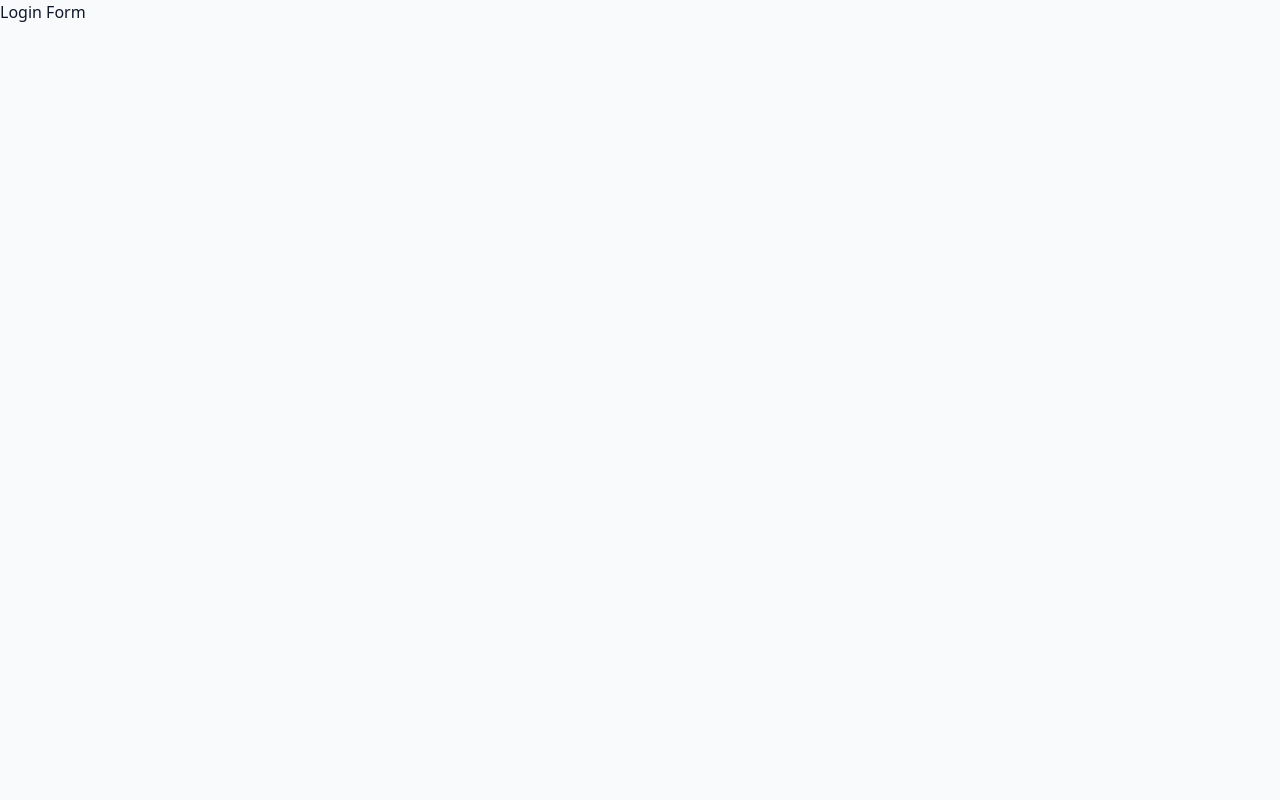
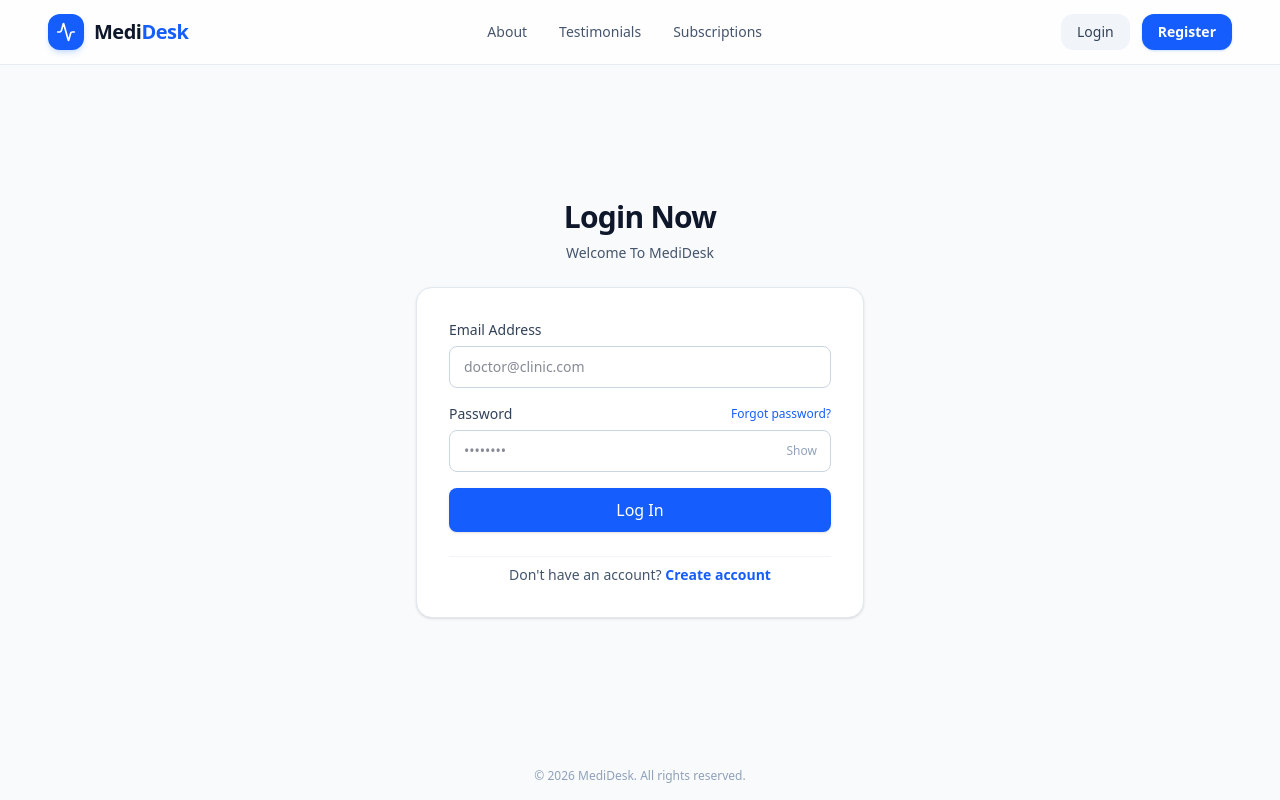
Before and after one commit to MAldeep/mediDesk_frontend, a Next.js app: page /login in a window 1280 px wide. Built offline with nearby package versions, Linux system fonts and the light colour scheme; no server answers.

Commit message:
Login form UI refinement .. Before Testing

```diff
--- a/app/(auth)/Auth_Components/LoginForm.tsx
+++ b/app/(auth)/Auth_Components/LoginForm.tsx
@@ -1,15 +1,20 @@
 "use client";
 
+import { useState } from "react";
+import { useForm } from "react-hook-form";
+import { zodResolver } from "@hookform/resolvers/zod";
+import { isAxiosError } from "axios";
+import Link from "next/link";
 import { loginSchema, LoginType } from "@/app/validations/loginValidation";
-import { zodResolver } from "@hookform/resolvers/zod";
-import { useForm } from "react-hook-form";
 import { useAuth } from "../hooks/useAuth";
 import FormError from "./FormError";
 
 export default function LoginForm() {
+  const [showPassword, setShowPassword] = useState(false);
+
   const {
     register,
-    reset,
+    setValue,
     formState: { errors },
     handleSubmit,
   } = useForm<LoginType>({
@@ -19,14 +24,21 @@ export default function LoginForm() {
       password: "",
     },
   });
+
   const { loginUser, loginIsError, loginError, loginIsLoading } = useAuth();
+
   const onSubmit = (data: LoginType) => {
     loginUser(data, {
-      onError: () => reset(),
+      onError: () => setValue("password", ""),
     });
   };
+
+  const backendErrorMessage = isAxiosError(loginError)
+    ? loginError.response?.data?.message || loginError.message
+    : loginError?.message || "An unexpected error occurred.";
+
   return (
-    <div>
+    <div className="bg-white p-6 sm:p-8 rounded-2xl border border-slate-200 shadow-sm space-y-6">
       {/* Global Error Banner */}
       {loginIsError && (
         <div className="p-3.5 bg-red-50 border border-red-200 rounded-xl text-red-600 text-sm flex items-center gap-2">
@@ -43,20 +55,95 @@ export default function LoginForm() {
               d="M12 8v4m0 4h.01M21 12a9 9 0 11-18 0 9 9 0 0118 0z"
             />
           </svg>
-          <span>{loginError?.message || "An unexpected error occurred."}</span>
+          <span>{backendErrorMessage}</span>
         </div>
       )}
-      {/* Form */}
-      <form onSubmit={handleSubmit(onSubmit)}>
-        <h1>Login Form</h1>
-        <input type="text" {...register("email")} />
-        {errors.email && <FormError error={errors.email.message} />}
-        <input type="text" {...register("password")} />
-        {errors.password && <FormError error={errors.password.message} />}
-        <button type="submit" disabled={loginIsLoading}>
-          Login
+
+      <form onSubmit={handleSubmit(onSubmit)} className="space-y-4">
+        {/* Email Input */}
+        <div className="flex flex-col gap-1.5">
+          <label className="text-sm font-medium text-slate-700">
+            Email Address
+          </label>
+          <input
+            type="email"
+            {...register("email")}
+            disabled={loginIsLoading}
+            placeholder="doctor@clinic.com"
+            className={`w-full px-3.5 py-2.5 rounded-lg border text-sm transition duration-150 outline-none focus:ring-2 ${
+              errors.email
+                ? "border-red-300 focus:border-red-500 focus:ring-red-200"
+                : "border-slate-300 focus:border-blue-600 focus:ring-blue-100"
+            }`}
+          />
+          {errors.email && <FormError error={errors.email.message} />}
+        </div>
+
+        {/* Password Input */}
+        <div className="flex flex-col gap-1.5">
+          <div className="flex items-center justify-between">
+            <label className="text-sm font-medium text-slate-700">
+              Password
+            </label>
+            <Link
+              href="/forgot-password"
+              className="text-xs font-medium text-blue-600 hover:text-blue-700 hover:underline"
+            >
+              Forgot password?
+            </Link>
+          </div>
+          <div className="relative">
+            <input
+              type={showPassword ? "text" : "password"}
+              {...register("password")}
+              disabled={loginIsLoading}
+              placeholder="••••••••"
+              className={`w-full px-3.5 py-2.5 rounded-lg border text-sm transition duration-150 outline-none focus:ring-2 ${
+                errors.password
+                  ? "border-red-300 focus:border-red-500 focus:ring-red-200"
+                  : "border-slate-300 focus:border-blue-600 focus:ring-blue-100"
+              }`}
+            />
+            <button
+              type="button"
+              onClick={() => setShowPassword(!showPassword)}
+              className="absolute inset-y-0 right-0 pr-3.5 flex items-center text-slate-400 hover:text-slate-600 text-xs font-medium"
+            >
+              {showPassword ? "Hide" : "Show"}
+            </button>
+          </div>
+          {errors.password && <FormError error={errors.password.message} />}
+        </div>
+
+        {/* Submit Button */}
+        <button
+          type="submit"
+          disabled={loginIsLoading}
+          className="w-full mt-2 bg-blue-600 hover:bg-blue-700 text-white font-medium py-2.5 px-4 rounded-lg transition duration-200 shadow-sm disabled:opacity-60 flex items-center justify-center gap-2"
+        >
+          {loginIsLoading ? (
+            <>
+              <span className="w-4 h-4 border-2 border-white border-t-transparent rounded-full animate-spin"></span>
+              Logging in...
+            </>
+          ) : (
+            "Log In"
+          )}
         </button>
       </form>
+
+      {/* Register Navigation Link */}
+      <div className="text-center pt-2 border-t border-slate-100">
+        <p className="text-sm text-slate-600">
+          Don&apos;t have an account?{" "}
+          <Link
+            href="/register"
+            className="font-semibold text-blue-600 hover:text-blue-700 hover:underline"
+          >
+            Create account
+          </Link>
+        </p>
+      </div>
     </div>
   );
 }
--- a/app/(auth)/hooks/useAuth.ts
+++ b/app/(auth)/hooks/useAuth.ts
@@ -19,12 +19,9 @@ export const useAuth = () => {
   });
   const loginMutation = useMutation({
     mutationFn: (data: LoginType) => authServices.login(data),
-    onSuccess: async () => {
-      if (loginMutation.data) {
-        const user: AuthResponse = loginMutation.data;
-        await useAuthStore.getState().setAuth(user.data.user, user.accessToken);
-        router.replace("/dashboard");
-      }
+    onSuccess: async (data: AuthResponse) => {
+      await useAuthStore.getState().setAuth(data.data.user, data.accessToken);
+      router.replace("/dashboard");
     },
   });
   return {
--- a/app/(auth)/login/page.tsx
+++ b/app/(auth)/login/page.tsx
@@ -1,3 +1,24 @@
+import NavBar from "@/app/components/Home/NavBar";
+import LoginForm from "../Auth_Components/LoginForm";
+
 export default function Login() {
-  return <div>Login Form</div>;
+  return (
+    <div className="w-full min-h-screen bg-slate-50 flex flex-col justify-between">
+      <NavBar />
+      <main className="flex-1 flex items-center justify-center p-4 sm:p-6 my-8">
+        <div className="w-full max-w-md space-y-6">
+          <div className="text-center space-y-2">
+            <h1 className="text-3xl font-bold tracking-tight text-slate-900">
+              Login Now
+            </h1>
+            <p className="text-sm text-slate-600">Welcome To MediDesk</p>
+          </div>
+          <LoginForm />
+        </div>
+      </main>
+      <footer className="py-4 text-center text-xs text-slate-400">
+        © {new Date().getFullYear()} MediDesk. All rights reserved.
+      </footer>
+    </div>
+  );
 }
```
